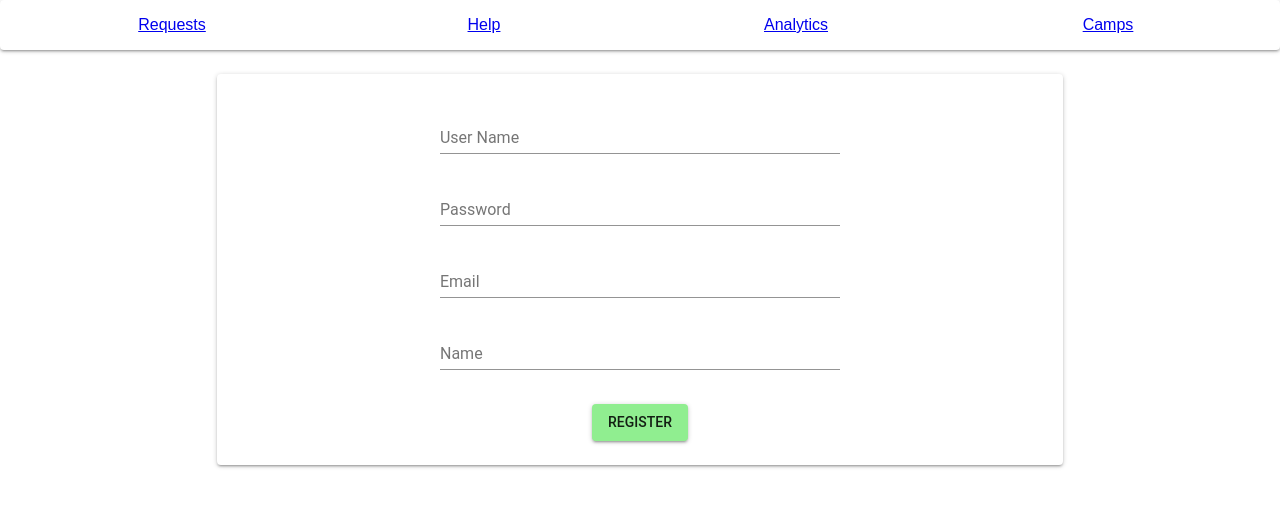
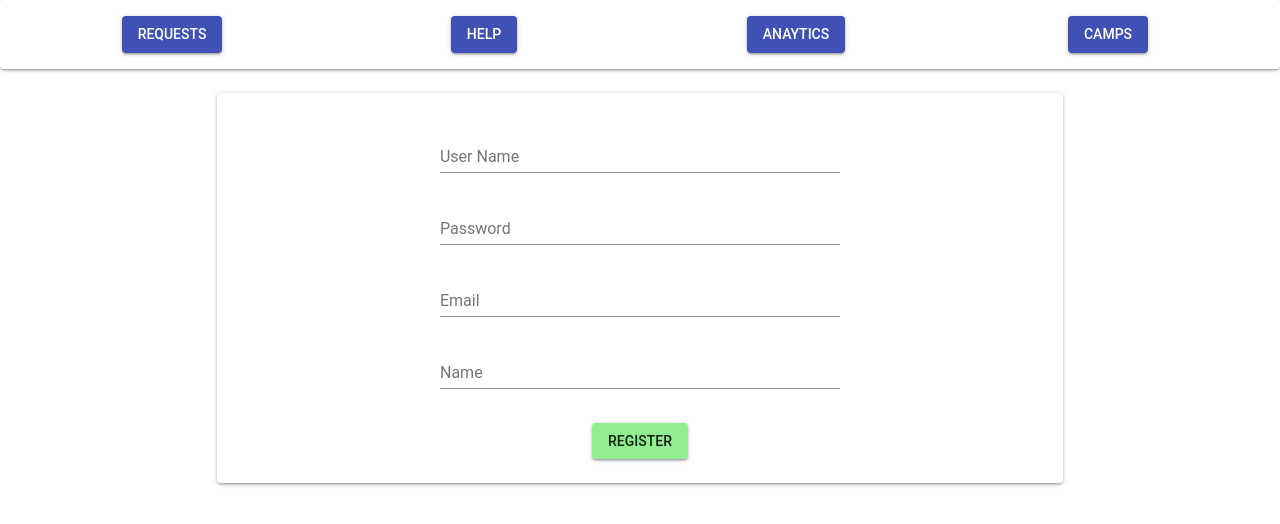
Before and after one commit to 123vivekr/OpenSalve-Web, a React (Create React App) app: page /auth in a window 1280 px wide. Shown: the top 524 px of the page. Built offline with nearby package versions, Linux system fonts and the light colour scheme.

Commit message:
add navbar button

```diff
--- a/src/components/navbar.js
+++ b/src/components/navbar.js
@@ -6,6 +6,7 @@
 import { Consumer } from "../Context";
 import "../css/nav.css";
 import { Link, withRouter } from "react-router-dom";
+import Button from '@material-ui/core/Button';
 
 const styles = theme => ({
   paper: {
@@ -36,38 +37,60 @@
                       }
                     }
                   >
+                      <Button
+                        variant='contained'
+                        color='primary'
+                      >
                     <Link
                       to="/requests"
                       onClick={() => context.actions.setCurrentPage("requests")}
+                      style={{textDecoration: 'none', color: 'white'}}
                     >
                       Requests
                     </Link>
-                  </Grid>
+                    </Button>
+                </Grid>
                   <Grid item xs={6} sm={3}>
+<Button
+                        variant='contained'
+                        color='primary'
+                      >
                     <Link
                       to="/help"
                       onClick={() => context.actions.setCurrentPage("help")}
+                      style={{textDecoration: 'none', color: 'white'}}
                     >
-                      Help
+Help
                     </Link>
+                    </Button>
                   </Grid>
                   <Grid item xs={6} sm={3}>
+  <Button
+                        variant='contained'
+                        color='primary'
+                      >
                     <Link
                       to="/analytics"
-                      onClick={() =>
-                        context.actions.setCurrentPage("analytics")
-                      }
+                      onClick={() => context.actions.setCurrentPage("analytics")}
+                      style={{textDecoration: 'none', color: 'white'}}
                     >
-                      Analytics
+                        Anaytics
                     </Link>
+                    </Button>
                   </Grid>
                   <Grid item xs={6} sm={3}>
+  <Button
+                        variant='contained'
+                        color='primary'
+                      >
                     <Link
                       to="/camps"
                       onClick={() => context.actions.setCurrentPage("camps")}
+                      style={{textDecoration: 'none', color: 'white'}}
                     >
-                      Camps
+                     Camps
                     </Link>
+                    </Button>
                   </Grid>
                 </Grid>
               </Paper>
```
